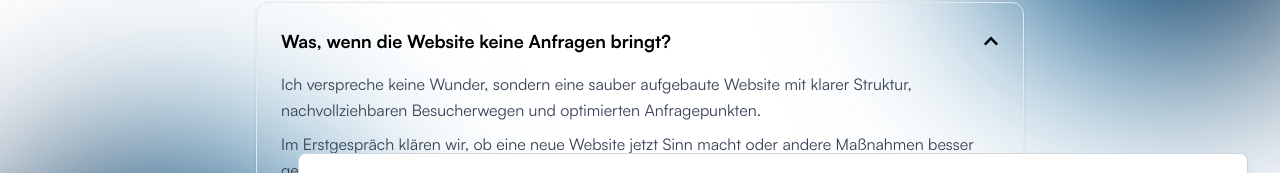
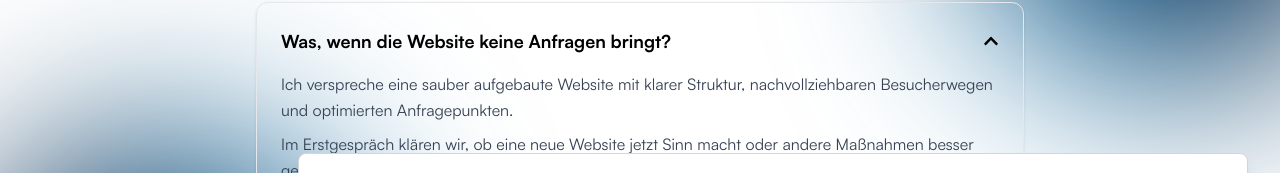
Before and after one commit to Franco-Cipolla/franco-cipolla-website, a React (Vite) app: page / in a window 1280 px wide. Both pictures are taken after a click on the button "Was, wenn die Website keine Anfragen bringt?". Shown: the part 6396-6569 px from the top of the page. Built offline with nearby package versions, Linux system fonts and the light colour scheme; no server answers.

Commit message:
`Updated FAQ text in FAQSection.jsx`

```diff
--- a/src/components/FAQSection.jsx
+++ b/src/components/FAQSection.jsx
@@ -106,7 +106,7 @@ const faqs = [
     answer: (
       <div className="space-y-2">
         <p>
-          Ich verspreche keine Wunder, sondern eine sauber aufgebaute Website mit klarer Struktur, nachvollziehbaren Besucherwegen und optimierten Anfragepunkten.
+          Ich verspreche eine sauber aufgebaute Website mit klarer Struktur, nachvollziehbaren Besucherwegen und optimierten Anfragepunkten.
         </p>
         <p>
           Im Erstgespräch klären wir, ob eine neue Website jetzt Sinn macht oder andere Maßnahmen besser geeignet sind.
@@ -116,7 +116,7 @@ const faqs = [
   },
   {
     question: 'Kann ich einzelne Elemente kaufen?',
-    answer: 'Nein, ich biete nur das komplette Paket an. So stellen wir sicher, dass Ihre Website optimal Besucher führt und Schritt für Schritt zu Anfragen konvertiert.'
+    answer: 'Nein, ich biete nur das komplette Paket an. So stelle ich sicher, dass Ihre Website optimal Besucher führt und Schritt für Schritt zu Anfragen konvertiert.'
   },
   {
     question: 'Gehört mir die Website nach der Fertigstellung?',
```
